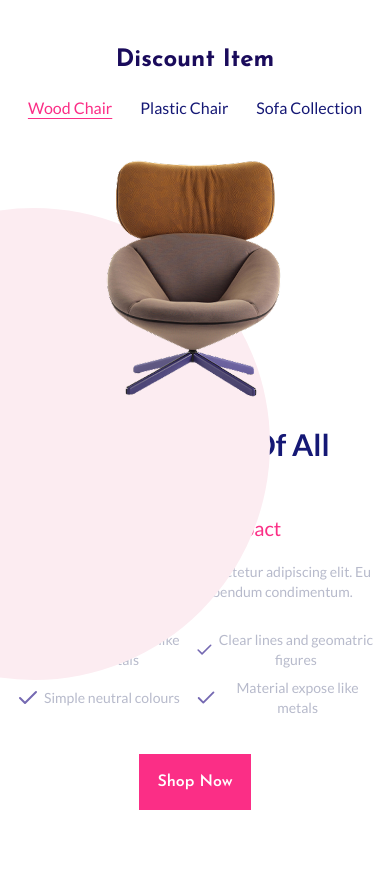
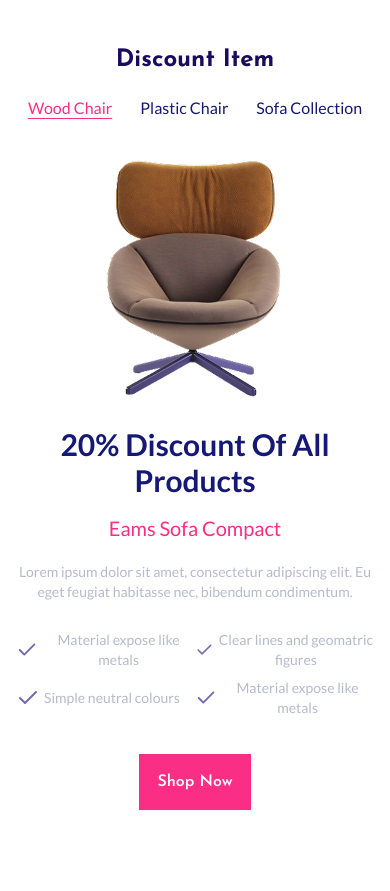
Before and after one commit to alimahmoudi22/hekto-shop, a React (Vite) app: page / in a window 390 px wide. Shown: the part 8840-9731 px from the top of the page. Built offline with nearby package versions, Linux system fonts and the light colour scheme.

Commit message:
Improve Discount Section Responsive

```diff
--- a/src/features/Discount/Discount.jsx
+++ b/src/features/Discount/Discount.jsx
@@ -16,7 +16,7 @@ const Discount = () => {
 
       <div className="container">
         <div className="wrapper flexCenter flex-wrap-reverse xl:flex-nowrap">
-          <div className="left flex flex-col items-center text-center lg:text-left lg:items-start">
+          <div className="left flex flex-col items-center text-center xl:text-left xl:items-start">
             <h3 className="font-josefine font-bold text-featuredDescriptionText text-3xl xl:text-4xl">
               20% Discount Of All Products
             </h3>
@@ -51,7 +51,7 @@ const Discount = () => {
               Shop Now
             </LinkButton>
           </div>
-          <div className="right relative before:absolute before:bg-[#FCECF1] before:size-118 before:rounded-full before:z-4 before:top-22 before:right-26">
+          <div className="right relative before:absolute before:bg-[#FCECF1] before:size-118 before:rounded-full before:z-4 before:top-22 before:right-26 before:hidden md:before:block">
             <img
               src={DiscountProduct}
               alt="DiscountProduct"
```
